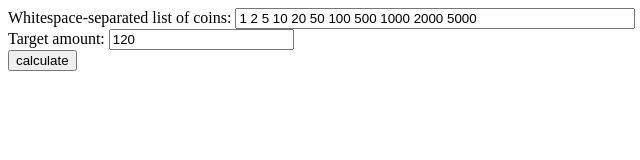
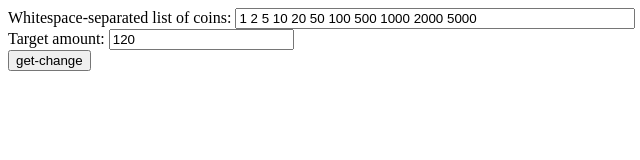
Before and after one commit to mjg123/bfcoins, a plain HTML site: page index.html in a window 1280 px wide. Shown: the full height of the page, 0-640 px from the left. Drawn offline with Linux system fonts and the light colour scheme.

Commit message:
button value change

```diff
--- a/index.html
+++ b/index.html
@@ -8,7 +8,7 @@
     <br/>
     Target amount: <input id="target" value="120"/>
     <br/>
-    <input type="button" id="do-calculation" value="calculate"/>
+    <input type="button" id="do-calculation" value="get-change"/>
 
 
     <div id="results"></div>
```
